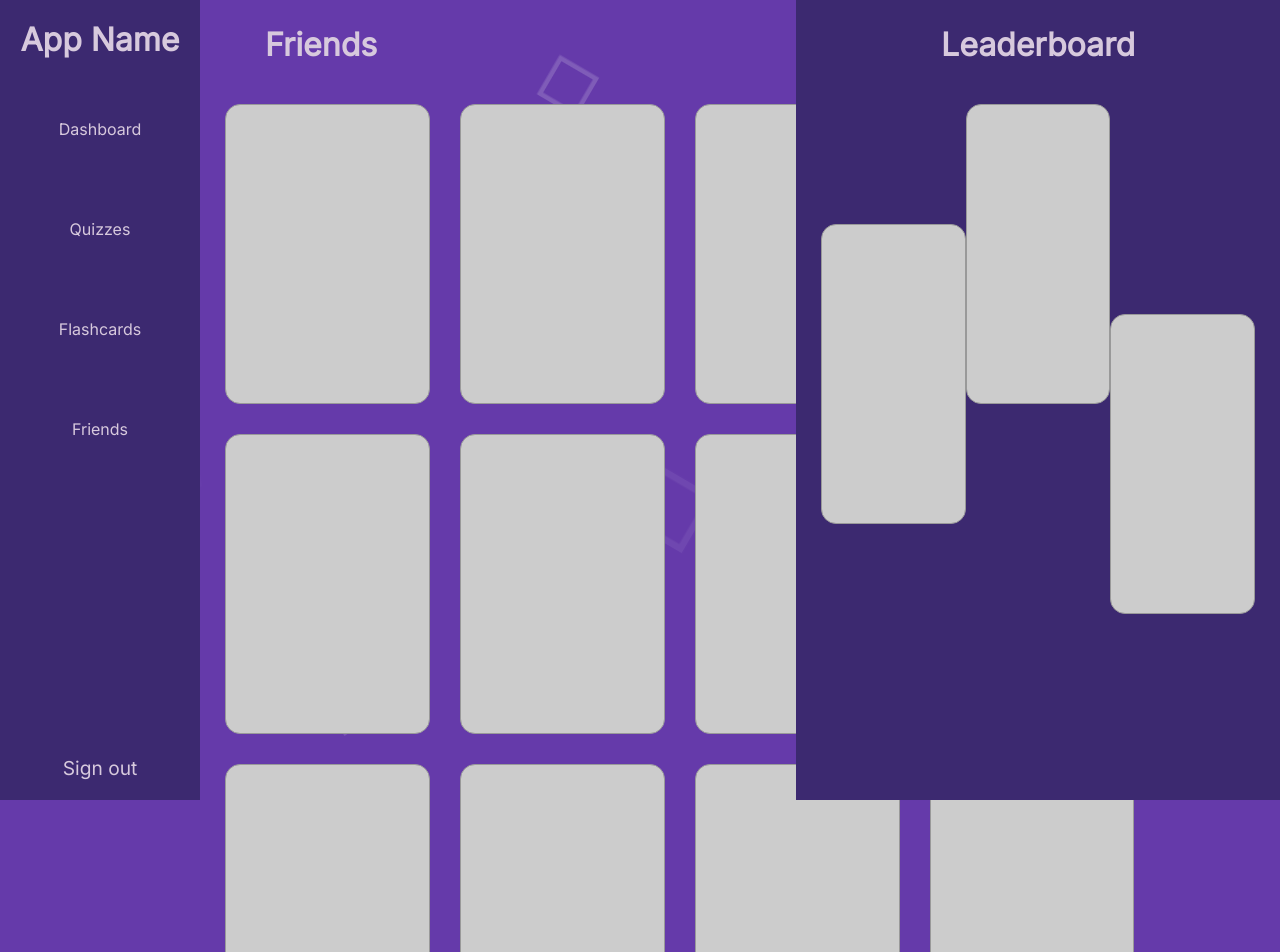
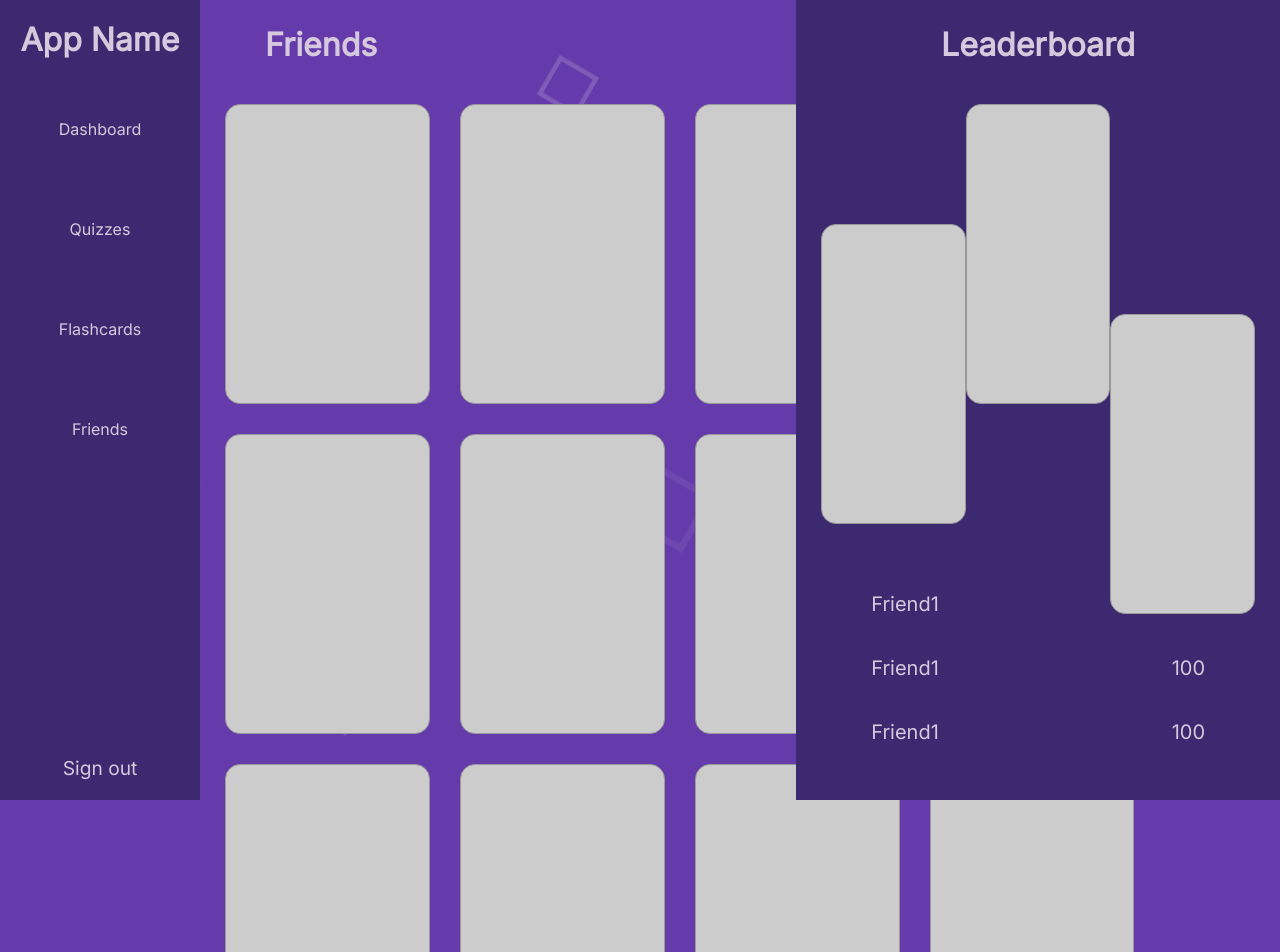
Before and after one commit to anawinter53/Learnify, a React (Vite) app in the folder client/: page /dashboard/friends in a window 1280 px wide. Shown: the top 952 px of the page. Built offline with nearby package versions, Linux system fonts and the light colour scheme.

Commit message:
styling leaderboard

```diff
--- a/client/src/pages/Friends/index.jsx
+++ b/client/src/pages/Friends/index.jsx
@@ -41,6 +41,32 @@ export default function Friends() {
           <div className={styles["top1"]}></div>
           <div className={styles["top3"]}></div>
         </div>
+        <div className={styles["friends-leaderboard"]}>
+          <div className={styles["friend-score"]}>
+            <p>Friend1</p>
+            <p>100</p>
+          </div>
+          <div className={styles["friend-score"]}>
+            <p>Friend1</p>
+            <p>100</p>
+          </div>
+          <div className={styles["friend-score"]}>
+            <p>Friend1</p>
+            <p>100</p>
+          </div>
+          <div className={styles["friend-score"]}>
+            <p>Friend1</p>
+            <p>100</p>
+          </div>
+          <div className={styles["friend-score"]}>
+            <p>Friend1</p>
+            <p>100</p>
+          </div>
+          <div className={styles["friend-score"]}>
+            <p>Friend1</p>
+            <p>100</p>
+          </div>
+        </div>
       </div>
     </div>
   );
--- a/client/src/pages/Friends/index.module.css
+++ b/client/src/pages/Friends/index.module.css
@@ -72,7 +72,7 @@
 
 .top3-container {
   width: 100%;
-  height: 500px;
+  height: 1200px;
   display: flex;
   justify-content: space-between;
 }
@@ -106,3 +106,37 @@
 .top3:hover {
   transform: scale(1.05) translateY(70%);
 }
+
+.friends-leaderboard {
+  width: 100%;
+  height: 500px;
+  display: flex;
+  justify-content: space-between;
+  flex-direction: column;
+  overflow-y: auto;
+  padding: 50px;
+  gap: 40px;
+}
+
+.friend-score {
+  display: flex;
+  justify-content: space-between;
+  font-size: 20px;
+  color: var(--font-colour);
+}
+
+::-webkit-scrollbar {
+  width: 10px;
+}
+
+::-webkit-scrollbar-track {
+  background: #f1f1f1;
+}
+
+::-webkit-scrollbar-thumb {
+  background: #888;
+}
+
+::-webkit-scrollbar-thumb:hover {
+  background: #555;
+}
```
